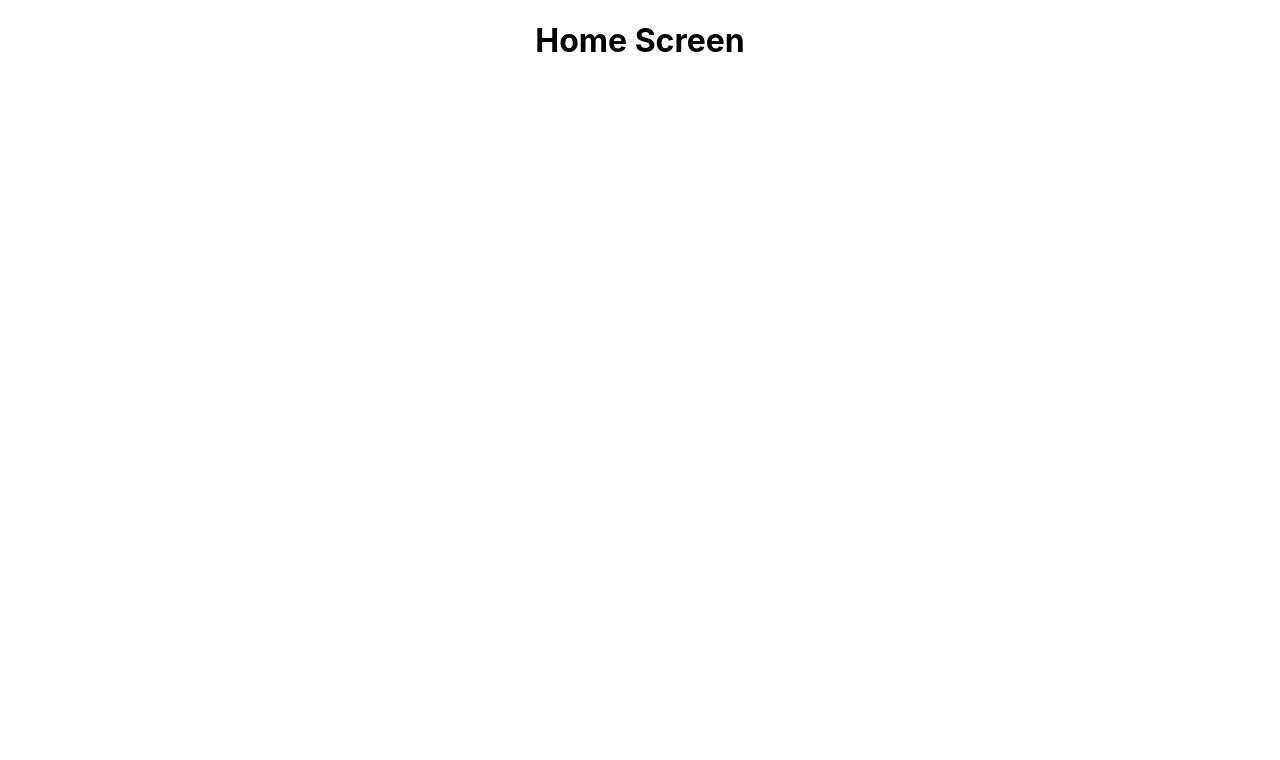
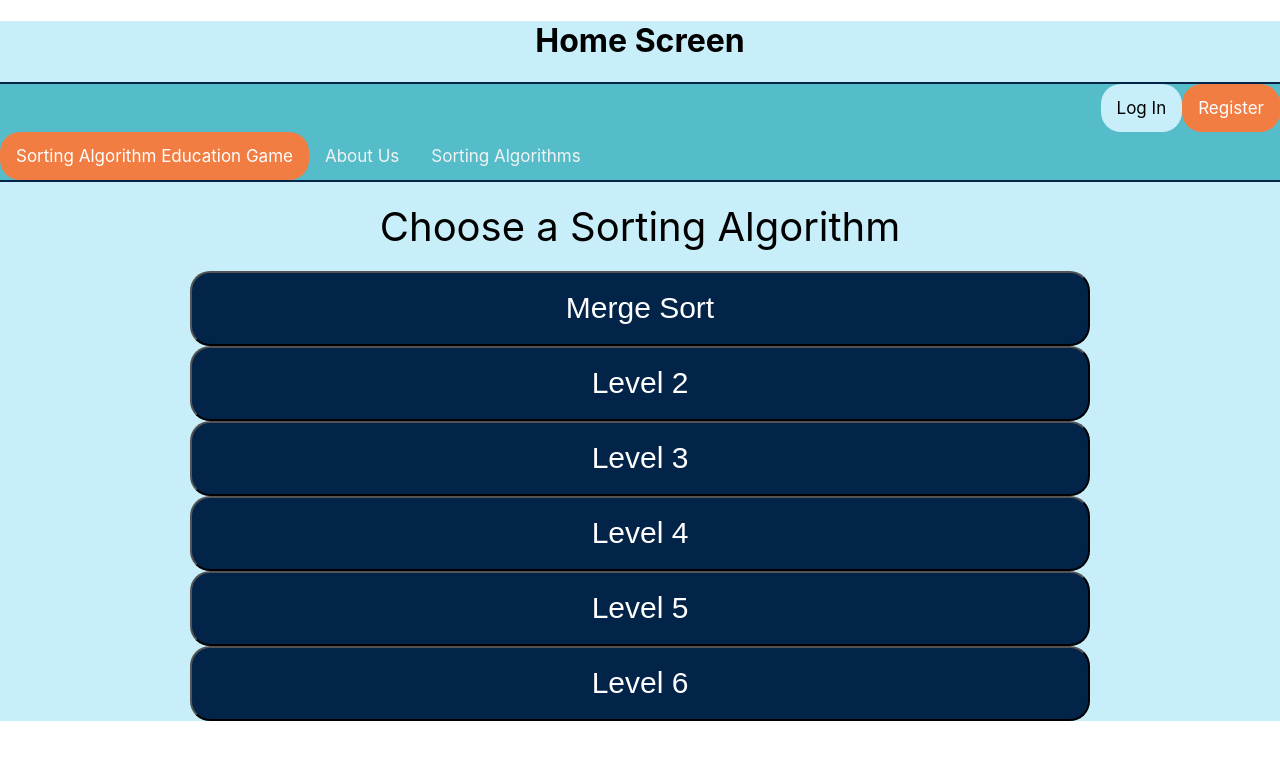
Before and after one commit to ShaimaaAliECE/se3350_project-group-13, a React (Create React App) app in the folder sortalgorithgame/: page / in a window 1280 px wide. Shown: the top 760 px of the page. Built offline with nearby package versions, Linux system fonts and the light colour scheme.

Commit message:
Made rough home screen

```diff
--- a/sortalgorithgame/package.json
+++ b/sortalgorithgame/package.json
@@ -6,6 +6,7 @@
     "@testing-library/jest-dom": "^5.16.1",
     "@testing-library/react": "^12.1.2",
     "@testing-library/user-event": "^13.5.0",
+    "express": "^4.17.2",
     "react": "^17.0.2",
     "react-dom": "^17.0.2",
     "react-scripts": "5.0.0",
--- a/sortalgorithgame/src/components/Home.js
+++ b/sortalgorithgame/src/components/Home.js
@@ -3,9 +3,37 @@ import '../styles/Home.css';
 
 export default function Home() {
     return(
-        <div>
+        <body class="background">
             <h1>Home Screen</h1>
-            {/* INSERT CODE */}
-        </div>
+            <div class="bar"></div>
+            <div>
+                <div class="rightnav">
+                    <a class="register" href="">Register</a>
+                    <a class="login" href="">Log In</a>
+                </div>
+                <div class="leftnav">
+                    <a class="active" href="home">Sorting Algorithm Education Game</a>
+                    <a href="">About Us</a>
+                    <a href="">Sorting Algorithms</a>
+                </div>
+            </div>
+            <div class="bar"></div>
+            <br></br>
+            <div class="ChooseAlgo">Choose a Sorting Algorithm</div>
+            <br></br>
+            <button class="btnDiv">Merge Sort</button>
+            <br></br>
+            <button class="btnDiv">Level 2</button>
+            <br></br>
+            <button class="btnDiv">Level 3</button>
+            <br></br>
+            <button class="btnDiv">Level 4</button>
+            <br></br>
+            <button class="btnDiv">Level 5</button>
+            <br></br>
+            <button class="btnDiv">Level 6</button>
+            <br></br>
+        </body>
+
     )
 }
--- a/sortalgorithgame/src/styles/Home.css
+++ b/sortalgorithgame/src/styles/Home.css
@@ -0,0 +1,86 @@
+.leftnav {
+    background-color: #55BDCA;
+    overflow: hidden;
+}
+
+  /* Style the links inside the navigation bar */
+.leftnav a {
+    float: left;
+    color: #f2f2f2;
+    text-align: center;
+    padding: 14px 16px;
+    text-decoration: none;
+    font-size: 17px;
+    border-radius: 20px;
+}
+
+  /* Change the color of links on hover */
+.leftnav a:hover {
+    background-color: #ddd;
+    color: black;
+}
+
+  /* Add a color to the active/current link */
+.leftnav a.active {
+    background-color: #F27D42;
+    color: white;
+}
+
+.rightnav {
+  background-color: #55BDCA;
+  overflow: hidden;
+}
+
+/* Style the links inside the navigation bar */
+.rightnav a {
+  float: right;
+  color: #f2f2f2;
+  text-align: center;
+  padding: 14px 16px;
+  text-decoration: none;
+  font-size: 17px;
+  border-radius: 20px;
+}
+
+/* Change the color of links on hover */
+.rightnav a:hover {
+  background-color: #ddd;
+  color: black;
+}
+
+/* Add a color to the active/current link */
+.rightnav a.login {
+  background-color: #C8EFF9;
+  color: rgb(0, 0, 0);
+}
+
+.rightnav a.register {
+  background-color: #F27D42;
+  color: white;
+}
+
+.bar {
+  background-color: #022449;
+  color: #f2f2f2;
+  text-align: center;
+  padding: 1px 1px;
+  text-decoration: none;
+}
+
+.background {
+  background-color: #C8EFF9;
+}
+
+.ChooseAlgo {
+  font-size: 40px;
+}
+
+.btnDiv {
+  justify-content: center;
+  border-radius: 20px;
+  background-color: #022449;
+  height: 75px;
+  width: 900px;
+  color: white;
+  font-size: 30px;
+}
```
